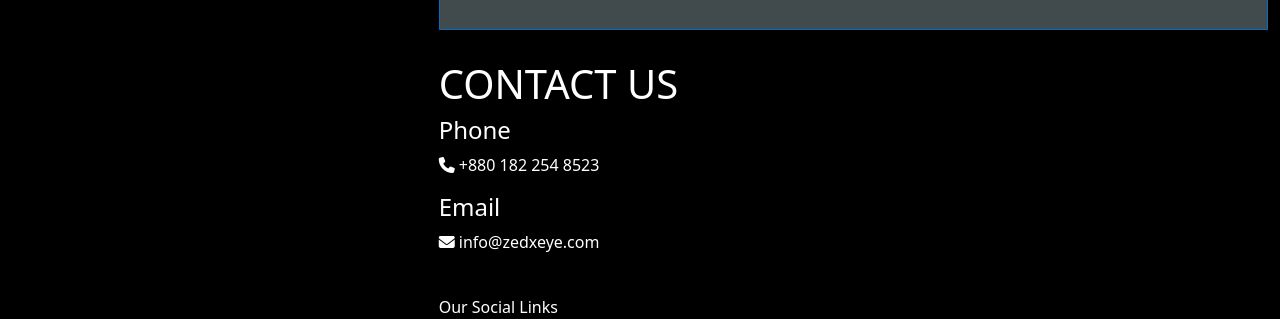
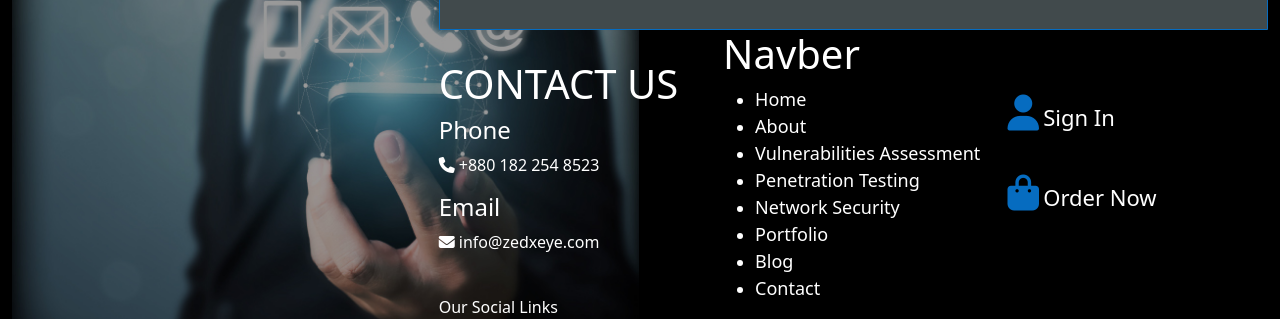
Before and after one commit to mmhpbd/zedxeyenew, a plain HTML site: page index.html in a window 1280 px wide. Shown: the part 4367-4686 px from the top of the page. Drawn offline with Linux system fonts and the light colour scheme.

Commit message:
icon & link update

```diff
--- a/css/responsive.css
+++ b/css/responsive.css
@@ -1,4 +1,4 @@
-@media (min-width: 1400px) {
+/* @media (min-width: 1200px) {
     #video{
         width: 108%;
     }
@@ -23,4 +23,4 @@
         margin-left: 33px;
     }
 
-}
+} */
--- a/css/style.css
+++ b/css/style.css
@@ -260,9 +260,8 @@
     margin-top: 100px;
 }
 .contact img{
-    height: 500px;
-    margin-left: 75px;
-    margin-top: -25px;
+    height: 465px;
+    margin-top: 20px;
 }
 .contact h4{
     color: white;
@@ -289,6 +288,40 @@
     margin-top: 10px;
     margin-right: 120px;
 }
+.topber{
+    color: white;
+}
+
+.topber ul li a{
+    text-decoration: none;
+    color: white;
+    font-size: 18px;
+}
+.topber ul li a:hover{
+    color: #066cc0;
+}
+.consod{
+    margin-top: 25%;
+}
+.sign{
+    height: 80px;
+    width: 150px;
+
+}
+.sign a{
+    text-decoration: none;
+}
+.sign i{
+    font-size: 36px;
+    color: #066cc0;
+}
+.sign span{
+    font-size: 22px;
+}
+.sign span:hover{
+    color: #066cc0;
+}
+
 .foot{
     color: white;
 }
--- a/index.html
+++ b/index.html
@@ -336,15 +336,18 @@
       <div class="contact">
         <div class="row">
           <div class="col-lg-4">
-            <img src="./image/30756 [Converted].png" alt="">
+            <img src="./image/serviceImage/contactImg.jpg" alt="">
           </div>
           <div class="col-lg-8">
-            <div class="zedxcon">
             <div class="zedxcontact">
               <h1 style="color: white;">ZEDX EYE</h1>
               <p>ZedX Eye started its journey to provide the best cybersecurity solutions around the globe. It dreams
                 to ensure all your digital homes are safe and secure, with no boundaries.</p>
             </div>
+            <div class="row">
+              <div class="col-lg-4">
+                <div class="zedxcon">
+
                   <h1 style="color: white; margin-top: 30px;">CONTACT US</h1>
                   <h4>Phone</h4>
                   <a href="tel:+8801517821840" target="_blank">
@@ -383,6 +386,42 @@
                   </div>
                 </div>
               </div>
+              <div class="col-lg-4">
+                <div class="topber">
+                  <h1>Navber</h1>
+                  <ul>
+                    <li><a href="./index.html">Home</a></li>
+                    <li><a href="./about.html">About</a></li>
+                    <li><a href="./vulnerability.html">Vulnerabilities Assessment</a></li>
+                    <li><a href="./penetration.html">Penetration Testing</a></li>
+                    <li><a href="./network.html">Network Security</a></li>
+                    <li><a href="#">Portfolio</a></li>
+                    <li><a href="#">Blog</a></li>
+                    <li><a href="./contact.html">Contact</a></li>
+
+                  </ul>
+                </div>
+              </div>
+
+              <div class="col-lg-4">
+                <div class="consod">
+                  <div class="sign">
+                    <a class="nav-link" href="contact.html">
+                      <i class="fa-solid fa-user"></i>
+                      <span>Sign In</span>
+                    </a>
+                  </div>
+                  <div class="sign">
+                    <a href="">
+                      <i class="fa-solid fa-bag-shopping"></i>
+                      <span>Order Now</span>
+                    </a>
+                  </div>
+                </div>
+              </div>
+
+            </div>
+          </div>
         </div>
       </div>
     </div>
```
Also changed, not shown: image/serviceImage/contactImg.jpg (added). Lines whose indentation alone changed are shown as unchanged.
